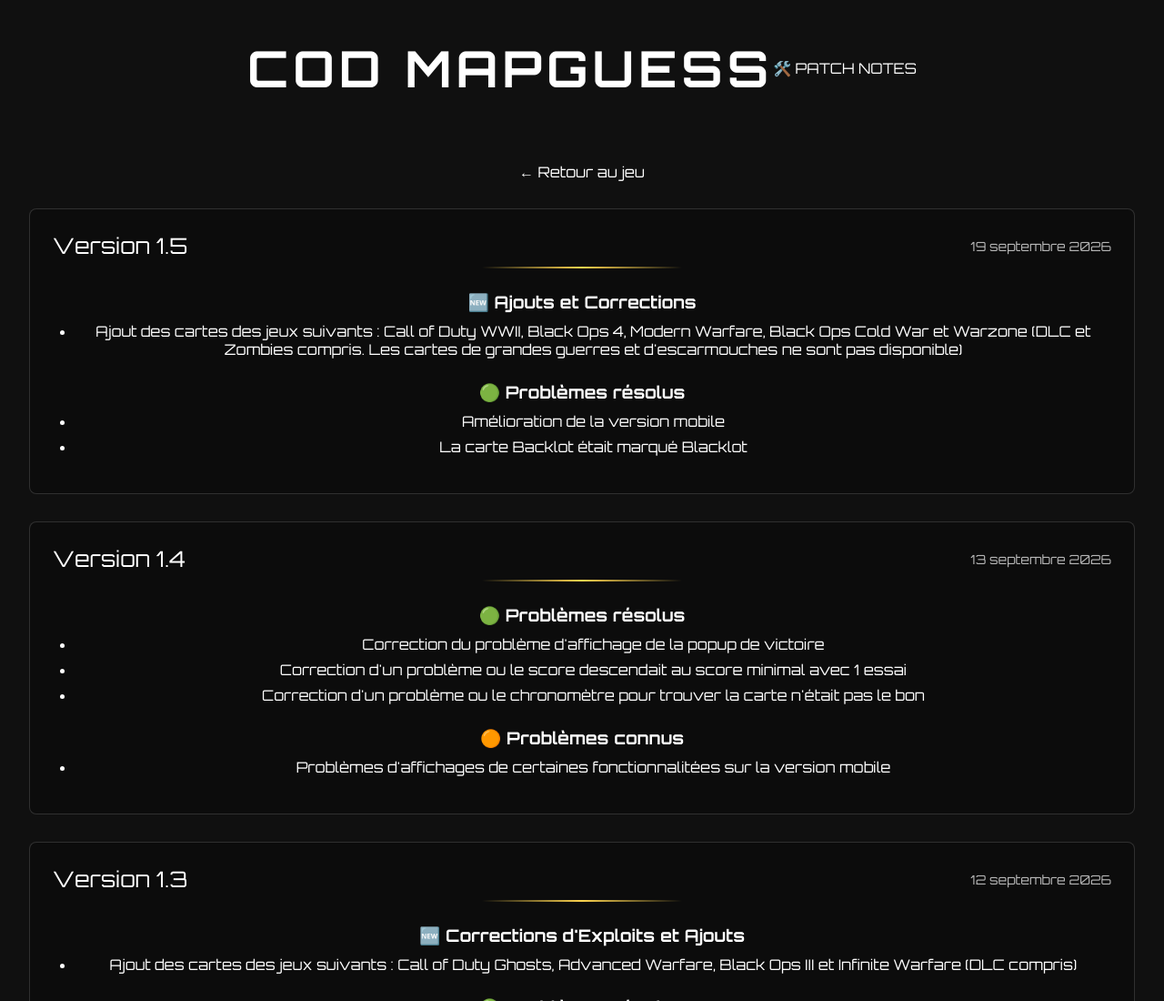
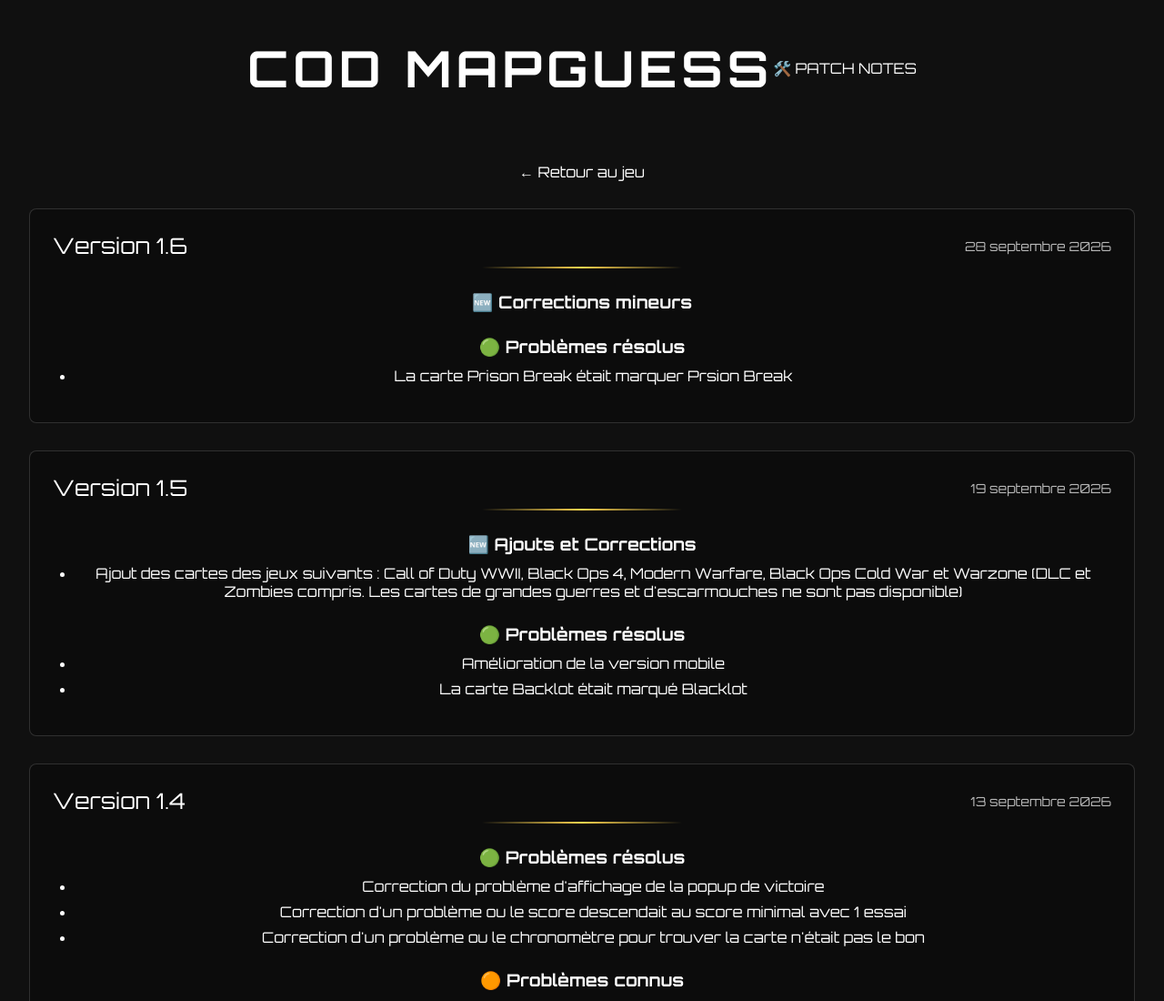
Before and after one commit to Bastouf7706/COD-MapGuess, a website: page patchnotes.html in a window 1280 px wide. Shown: the top 1100 px of the page at 91% size. Drawn offline with Linux system fonts and the light colour scheme.

Commit message:
Corrections mineures

```diff
--- a/patchnotes.html
+++ b/patchnotes.html
@@ -41,6 +41,43 @@
         </a>
 
         </div>
+
+               <div class="patchnotes">
+
+        <!-- VERSION 1.6 -->
+
+        <div class="patchnote">
+
+            <div class="patchnote-header">
+
+                <h2>
+                    Version 1.6
+                </h2>
+
+                <span class="patchnote-date">
+                    28 septembre 2026
+                </span>
+
+            </div>
+
+            <div class="ligneDefi"></div>
+
+            <h3 class="patchnote-titre">
+                🆕 Corrections mineurs
+            </h3>
+
+            <h3 class="patchnote-titre">
+                🟢 Problèmes résolus
+            </h3>
+
+            <ul>
+                <li>
+                    La carte Prison Break était marquer Prsion Break
+                </li>
+            </ul>
+        </div>
+    </div>
+
 
         <div class="patchnotes">
 
```
Also changed, not shown: js/script.js (+16 -1 lines), data/maps.json.
